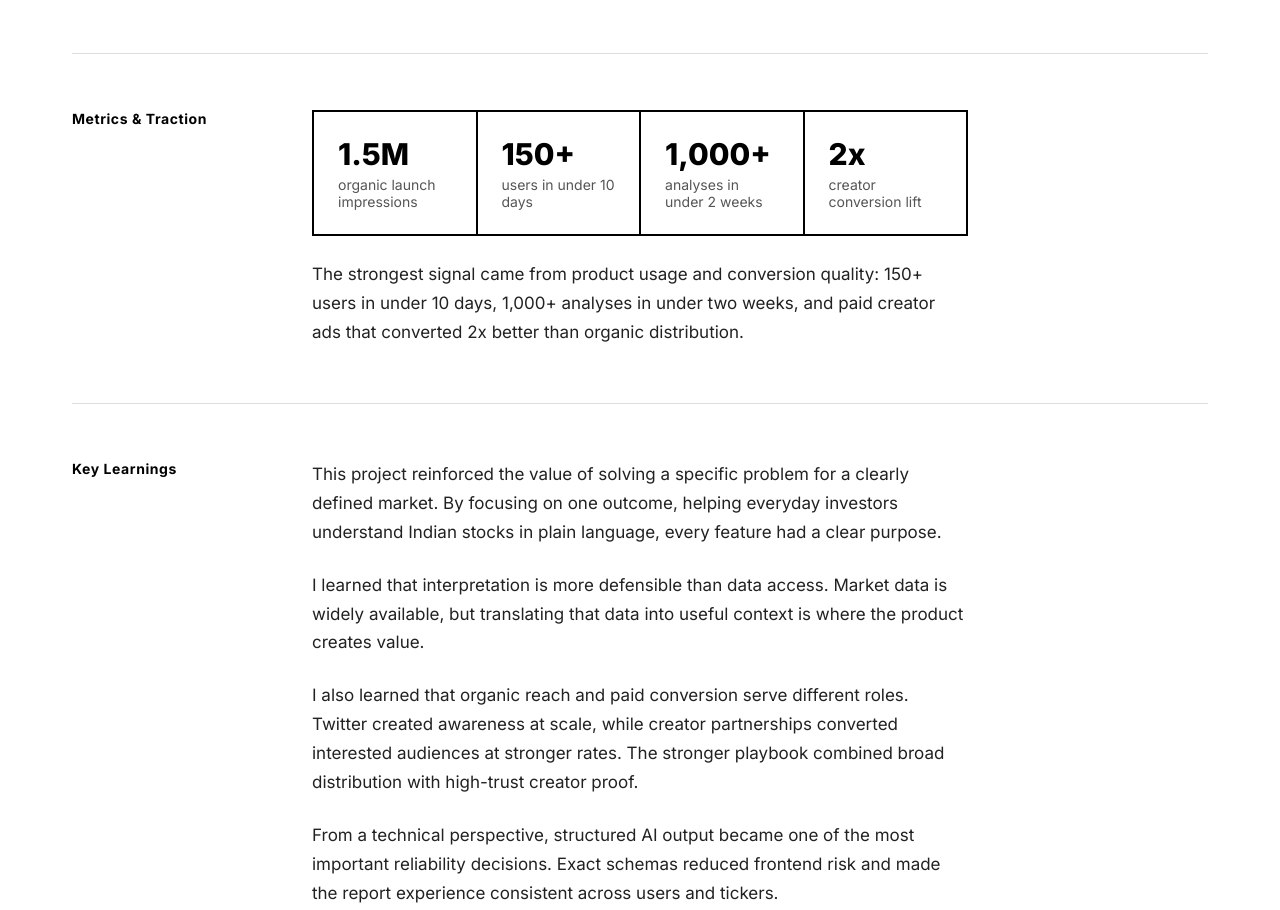
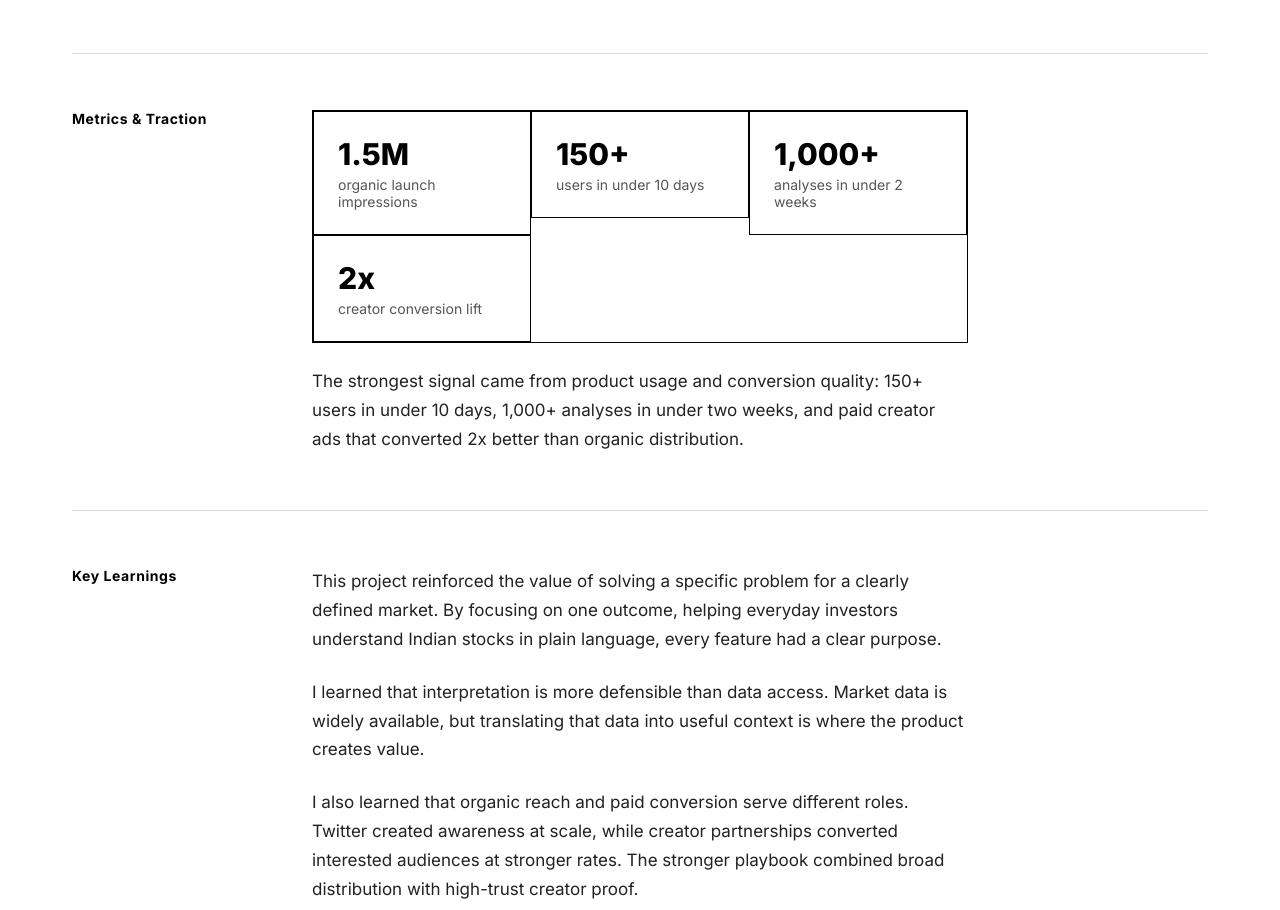
Before and after one commit to threeoneonetwo/vp-portfolio, a website: page case-studies/metricfinance.html in a window 1280 px wide. Shown: the part 4039-4949 px from the top of the page. Drawn offline with Linux system fonts and the light colour scheme.

Commit message:
Arrange case study metrics grid

```diff
--- a/styles.css
+++ b/styles.css
@@ -617,6 +617,7 @@ blockquote footer {
   align-items: start;
   gap: 0;
   background: transparent;
+  grid-template-columns: repeat(3, minmax(0, 1fr));
 }
 
 .tags {
```
